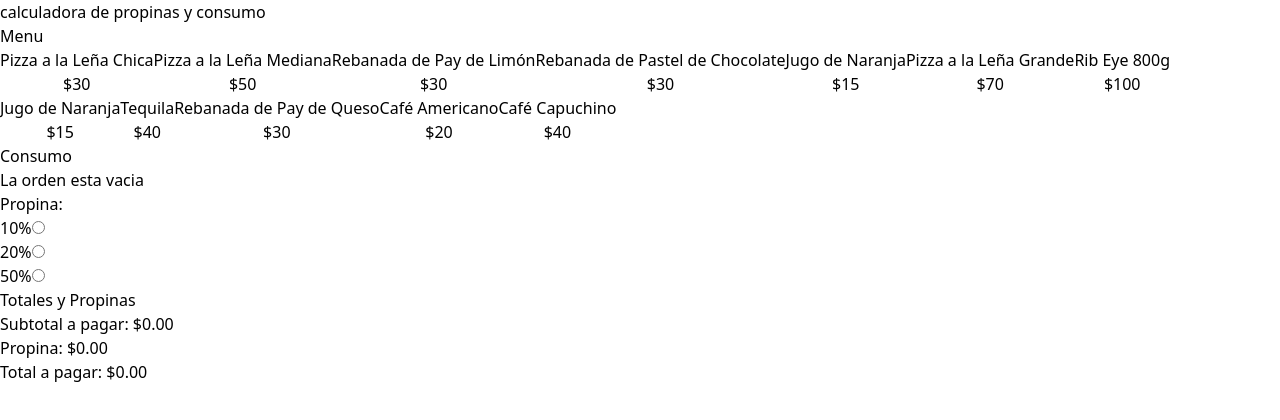
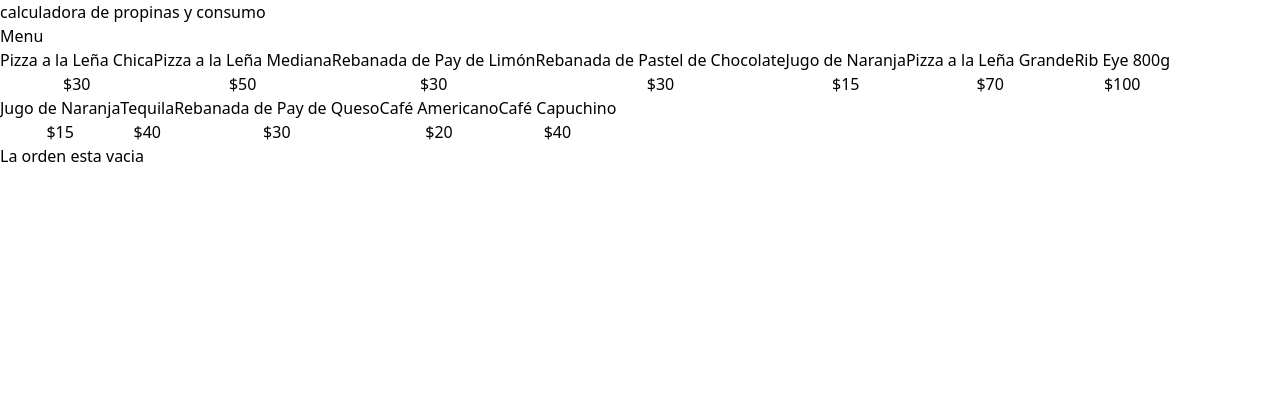
Before and after one commit to tukkedd/Calculadora-de-propinas, a React (Vite) app: page / in a window 1280 px wide. Shown: the top 420 px of the page. Built offline with nearby package versions, Linux system fonts and the light colour scheme.

Commit message:
btn save btn and details, db is missing.. coming soon

```diff
--- a/src/App.tsx
+++ b/src/App.tsx
@@ -7,7 +7,7 @@ import useOrder from "./hooks/useOrder"
 
 function App() {
 
-  const { order, tip, setTip, addItem, removeItem } = useOrder()
+  const { order, tip, setTip, addItem, removeItem, placeOrder} = useOrder()
 
 
   return (
@@ -36,6 +36,8 @@ function App() {
         {/* End menu */}
 
         <div className="border border-dashed border-slate-300 p-5 rounded-lg space-y-10">
+           {order.length > 0 ? (
+            <>
               <OrderContents
                 order={order}
                 removeItem={removeItem}
@@ -43,12 +45,19 @@ function App() {
 
               <TipPrecentageForm
                 setTip={setTip}
+                tip={tip}
               />
 
               <OrderTotals
                 order={order}
                 tip={tip}
+                placeOrder={placeOrder}
               />
+
+            </>
+           ) : (
+            <p className="text-center">La orden esta vacia</p>
+           ) }
         </div>
 
 
--- a/src/components/MenuItem.tsx
+++ b/src/components/MenuItem.tsx
@@ -8,7 +8,7 @@ type MenuItemProps = {
 export default function MenuItem ({item, addItem} : MenuItemProps)  {
   return (
     <button
-      className="border-2 border-teal-400 p-3 flex justify-between w-full hover:bg-teal-200"
+      className="border-2 rounded border-teal-400 p-3 flex justify-between w-full hover:bg-teal-200"
       onClick={() => addItem(item)}
     >
        <p>{item.name}</p>
--- a/src/components/OrderContents.tsx
+++ b/src/components/OrderContents.tsx
@@ -13,9 +13,6 @@ export default function OrderContents({order, removeItem} : OrderContentsProps)
 
         <div className="space-y-3 mt-10">
             {
-                order.length === 0
-                ? <p>La orden esta vacia</p>
-                : (
                     order.map(item => (
                         <div
                         key={item.id}
@@ -39,7 +36,6 @@ export default function OrderContents({order, removeItem} : OrderContentsProps)
 
                         </div>
                     ))
-                )
             }
         </div>
     </div>
--- a/src/components/OrderTotals.tsx
+++ b/src/components/OrderTotals.tsx
@@ -4,10 +4,11 @@ import { formatCurrency } from "../helpers"
 
 type OrderTotalsProps = {
     order: OrderItem[],
-    tip: number
+    tip: number,
+    placeOrder: () => void
 }
 
-export default function OrderTotals({order, tip} : OrderTotalsProps) {
+export default function OrderTotals({order, tip, placeOrder} : OrderTotalsProps) {
 
     const subtotalAmount = useMemo(() => order.reduce( (total, item) => total + (item.quantity * item.price), 0), [order])
 
@@ -30,7 +31,13 @@ export default function OrderTotals({order, tip} : OrderTotalsProps) {
             </p>
         </div>
 
-        <button></button>
+        <button
+            className="w-full bg-black uppercase p-3 font-bold text-white mt-10 disabled:opacity-20"
+            disabled={totalAmount === 0}
+            onClick={placeOrder}
+        >
+            Guardar
+        </button>
     </>
   )
 }
--- a/src/components/TipPrecentageForm.tsx
+++ b/src/components/TipPrecentageForm.tsx
@@ -19,24 +19,26 @@ const tipOptions = [
   ]
 
   type TipPrecentageFormProps = {
-    setTip: Dispatch<SetStateAction<number>>
+    setTip: Dispatch<SetStateAction<number>>,
+    tip: number
   }
 
-export default function TipPrecentageForm({setTip} : TipPrecentageFormProps) {
+export default function TipPrecentageForm({setTip, tip} : TipPrecentageFormProps) {
   return (
     <div>
         <h3 className="font-black text-2xl">Propina:</h3>
 
         <form >
-            {tipOptions.map(tip => (
-                <div key={tip.id} className="flex gap-2">
-                    <label htmlFor={tip.id}>{tip.label}</label>
+            {tipOptions.map(tipOption => (
+                <div key={tipOption.id} className="flex gap-2">
+                    <label htmlFor={tipOption.id}>{tipOption.label}</label>
                         <input
-                            id={tip.id}
+                            id={tipOption.id}
                             type="radio"
                             name="tip"
-                            value={tip.value}
+                            value={tipOption.value}
                             onChange={e => setTip(+e.target.value)}
+                            checked={tipOption.value === tip}
                         />
                 </div>
             ))}
--- a/src/hooks/useOrder.ts
+++ b/src/hooks/useOrder.ts
@@ -28,6 +28,12 @@ export default function useOrder() {
 
       }
 
+      const placeOrder = () => {
+        setOrder([])
+        setTip(0)
+
+      }
+
 
 
     return {
@@ -35,6 +41,7 @@ export default function useOrder() {
         tip,
         setTip,
         addItem,
-        removeItem
+        removeItem,
+        placeOrder
     }
 }
```
Lines whose indentation alone changed are shown as unchanged.
